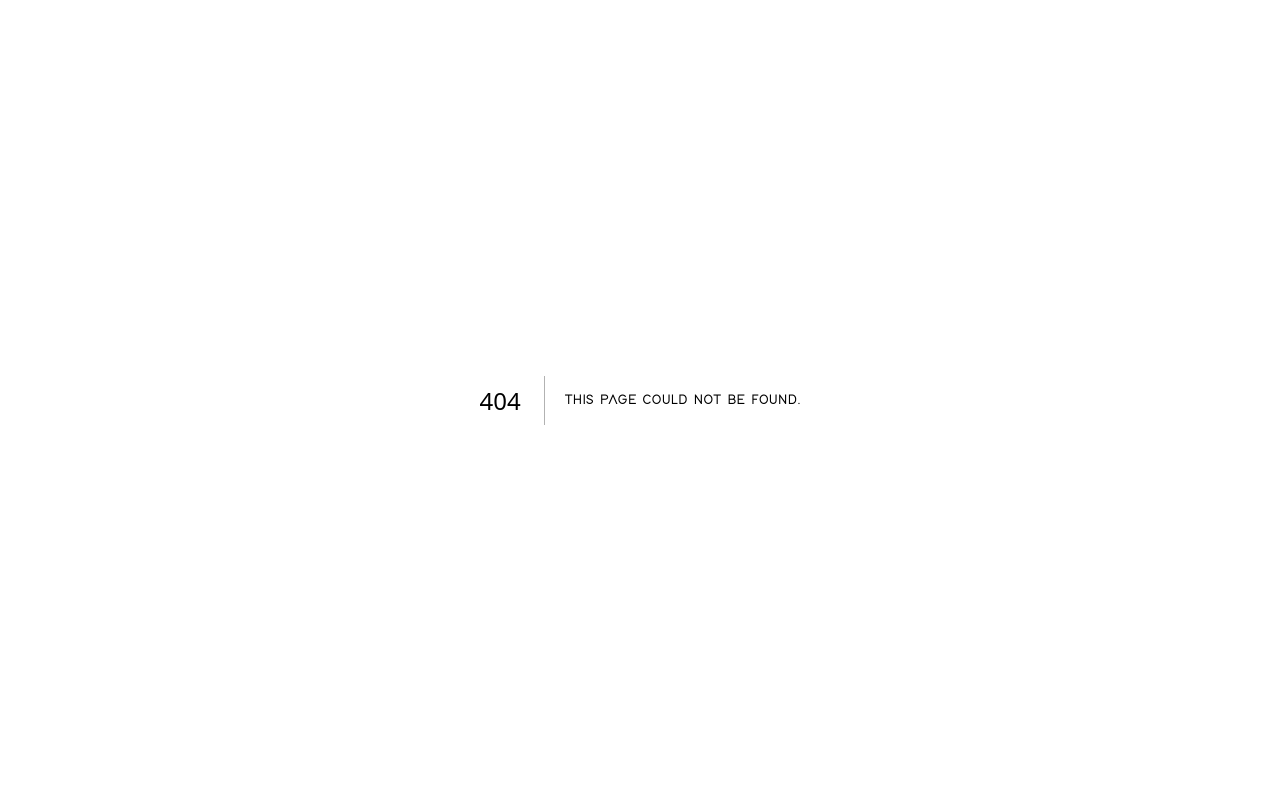
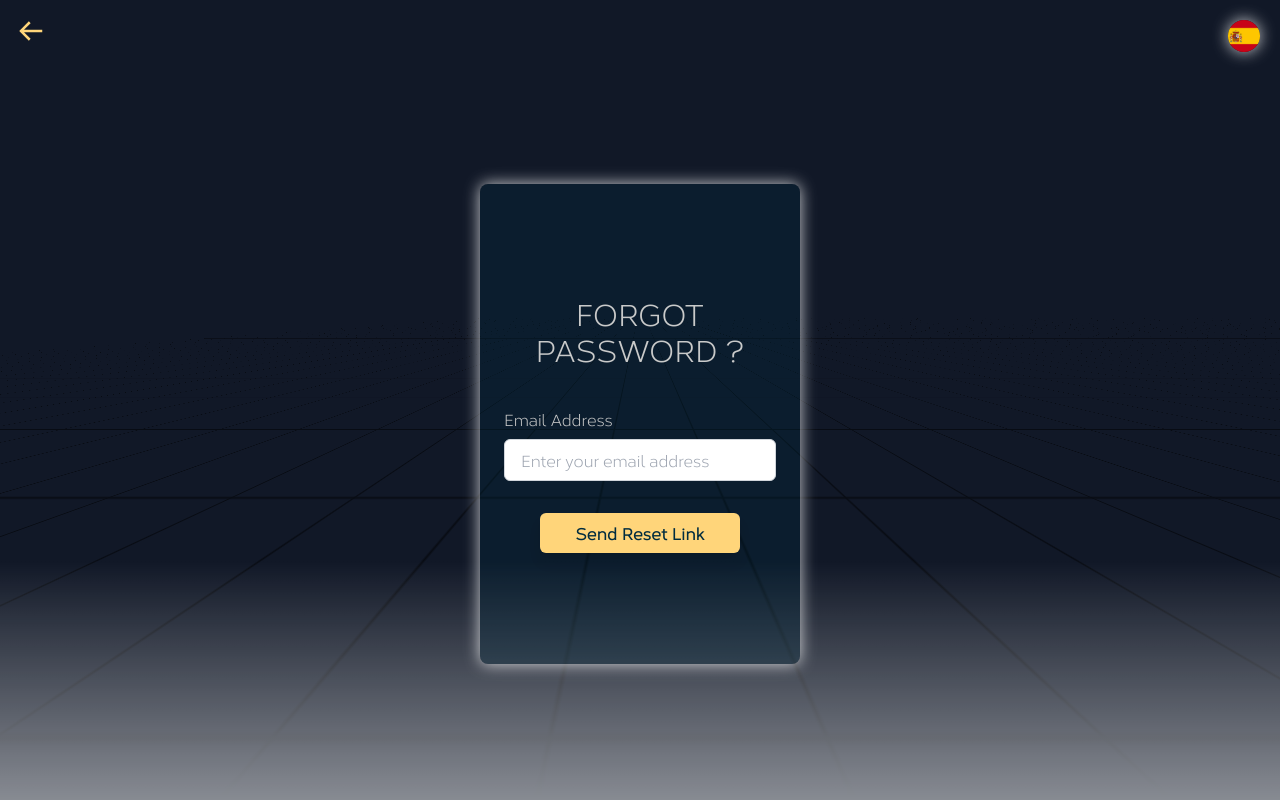
Before and after one commit to Galaga-Agency/energia_solar_canarias_frontend, a Next.js app: page /forgot-password in a window 1280 px wide. Before the commit this address had no page. Built offline with nearby package versions, Linux system fonts and the light colour scheme.

Commit message:
pagina restablecer contraseña ok

```diff
--- /dev/null
+++ b/app/forgot-password/page.js
@@ -0,0 +1,141 @@
+"use client";
+
+import React, { useState } from "react";
+import { useForm } from "react-hook-form";
+import { useTranslation } from "next-i18next";
+import { useRouter } from "next/navigation";
+import CustomButton from "@/components/CustomButton";
+import { sendPasswordResetEmail } from "@/services/api";
+import TransitionEffect from "@/components/TransitionEffect";
+import { motion } from "framer-motion";
+import RetroGrid from "@/components/magicui/retro-grid";
+import LanguageSelector from "@/components/LanguageSelector";
+import { BiArrowBack } from "react-icons/bi";
+
+const ForgotPassword = () => {
+  const { t } = useTranslation();
+  const router = useRouter();
+  const [isFlipped, setIsFlipped] = useState(false);
+  const [submissionResult, setSubmissionResult] = useState(null);
+  const [isSubmitting, setIsSubmitting] = useState(false);
+  const {
+    register,
+    handleSubmit,
+    formState: { errors },
+  } = useForm();
+
+  const onSubmit = async (data) => {
+    setIsSubmitting(true);
+    const { email } = data;
+
+    try {
+      await sendPasswordResetEmail(email);
+      setSubmissionResult("success");
+    } catch (error) {
+      setSubmissionResult("error");
+    }
+    setIsSubmitting(false);
+    setIsFlipped(true);
+  };
+
+  return (
+    <div className="h-screen w-screen flex justify-center items-center bg-gray-900 relative overflow-hidden">
+      <TransitionEffect />
+      {/* Back Icon and Language Selector */}
+      <BiArrowBack
+        onClick={() => router.push("/")}
+        className="absolute top-4 left-4 text-custom-yellow text-3xl cursor-pointer hover:opacity-80 z-50"
+      />
+      <div className="absolute top-4 right-4 z-50">
+        <LanguageSelector />
+      </div>
+      <div
+        className="relative w-full max-w-[90vw] md:max-w-[40vw] lg:max-w-[30vw] xl:max-w-[25vw] mx-auto p-6 h-[60vh] flex justify-center z-10"
+        style={{ perspective: "1000px" }}
+      >
+        <motion.div
+          className="absolute w-full h-full"
+          style={{
+            transformStyle: "preserve-3d",
+            transform: isFlipped ? "rotateY(180deg)" : "rotateY(0deg)",
+            transition: "transform 0.8s ease-in-out",
+          }}
+        >
+          {/* Front (Forgot Password Form) */}
+          <motion.div
+            className="absolute w-full h-full p-6 bg-custom-dark-blue shadow-white-shadow bg-opacity-30 rounded-lg flex flex-col justify-center space-y-4 z-40"
+            style={{ backfaceVisibility: "hidden", transform: "rotateY(0deg)" }}
+          >
+            <h2 className="text-center text-custom-light-gray text-2xl md:text-3xl font-secondary mb-6">
+              {t("forgotPassword")}
+            </h2>
+            <form onSubmit={handleSubmit(onSubmit)} className="space-y-6">
+              <div>
+                <label className="block text-custom-light-gray mb-2">
+                  {t("email")}
+                </label>
+                <input
+                  type="email"
+                  placeholder={t("emailPlaceholder")}
+                  className={`w-full px-4 py-2 border rounded-md bg-opacity-100 bg-white text-custom-dark-blue font-secondary ${
+                    errors.email ? "border-red-500" : "border-gray-300"
+                  } focus:outline-none focus:border-custom-yellow`}
+                  {...register("email", {
+                    required: t("emailRequired"),
+                    pattern: {
+                      value: /^[a-zA-Z0-9._%+-]+@[a-zA-Z0-9.-]+\.[a-zA-Z]{2,}$/,
+                      message: t("emailInvalid"),
+                    },
+                  })}
+                />
+                <div className="h-2">
+                  {errors.email && (
+                    <p className="text-red-500 text-sm mt-1">
+                      {errors.email.message}
+                    </p>
+                  )}
+                </div>
+              </div>
+              <CustomButton
+                type="submit"
+                disabled={isSubmitting}
+                isLoading={isSubmitting}
+                className="w-full py-3 text-center text-custom-dark-blue font-secondary"
+              >
+                {t("sendResetLink")}
+              </CustomButton>
+            </form>
+          </motion.div>
+
+          {/* Back (Result Face) */}
+          <motion.div
+            className="absolute w-full h-full p-6 bg-custom-dark-blue shadow-white-shadow bg-opacity-30 rounded-lg flex flex-col justify-center items-center space-y-4"
+            style={{
+              backfaceVisibility: "hidden",
+              transform: "rotateY(180deg)",
+            }}
+          >
+            {submissionResult === "success" ? (
+              <div className="text-green-500 font-semibold text-xl text-center">
+                {t("resetLinkSent")}
+              </div>
+            ) : (
+              <div className="text-red-500 font-semibold text-xl text-center">
+                {t("resetError")}
+              </div>
+            )}
+            <button
+              onClick={() => router.push("/")}
+              className="mt-4 px-4 py-2 bg-custom-yellow text-custom-dark-blue rounded-md hover:bg-opacity-90"
+            >
+              {t("goBackHome")}
+            </button>
+          </motion.div>
+        </motion.div>
+      </div>
+      <RetroGrid />
+    </div>
+  );
+};
+
+export default ForgotPassword;
--- a/components/AuthenticationForm.js
+++ b/components/AuthenticationForm.js
@@ -13,6 +13,7 @@ import {
   selectError,
 } from "@/store/slices/userSlice";
 import CustomButton from "./CustomButton";
+import { useRouter } from "next/navigation";
 
 const AuthenticationForm = () => {
   const [isFlipped, setIsFlipped] = useState(false);
@@ -24,6 +25,7 @@ const AuthenticationForm = () => {
   const user = useSelector(selectUser);
   const loading = useSelector(selectLoading);
   const error = useSelector(selectError);
+  const router = useRouter();
 
   const {
     register,
@@ -146,6 +148,16 @@ const AuthenticationForm = () => {
                         </p>
                       )}
                     </div>
+                  </div>
+
+                  <div className="text-center">
+                    <button
+                      type="button"
+                      className="text-blue-300 hover:underline"
+                      onClick={() => router.push("/forgot-password")}
+                    >
+                      {t("forgotPassword")}
+                    </button>
                   </div>
 
                   <CustomButton
--- a/locales/en.json
+++ b/locales/en.json
@@ -27,5 +27,10 @@
   "cookiesPolicy": "Cookies Policy",
   "privacyPolicy": "Privacy Policy",
   "legalNotice": "Legal Notice",
-  "andTheLegalNoticePrefix": "and the"
+  "andTheLegalNoticePrefix": "and the",
+  "forgotPassword": "Forgot Password ?",
+  "sendResetLink": "Send Reset Link",
+  "resetLinkSent": "A reset link has been sent to your email.",
+  "resetError": "Error sending reset link. Please try again later.",
+  "goBackHome": "Go Back Home"
 }
--- a/locales/es.json
+++ b/locales/es.json
@@ -27,5 +27,10 @@
   "cookiesPolicy": "Política de Cookies",
   "privacyPolicy": "Política de Privacidad",
   "legalNotice": "Aviso Legal",
-  "andTheLegalNoticePrefix": "y el"
+  "andTheLegalNoticePrefix": "y el",
+  "forgotPassword": "Olvidé mi contraseña",
+  "sendResetLink": "Enviar enlace",
+  "resetLinkSent": "Se ha enviado un enlace de restablecimiento a tu correo.",
+  "resetError": "Error al enviar el enlace. Inténtalo de nuevo más tarde.",
+  "goBackHome": "Volver a Inicio"
 }
```
Also changed, not shown: 1 other file (tests, documents, lock files or other folders).
